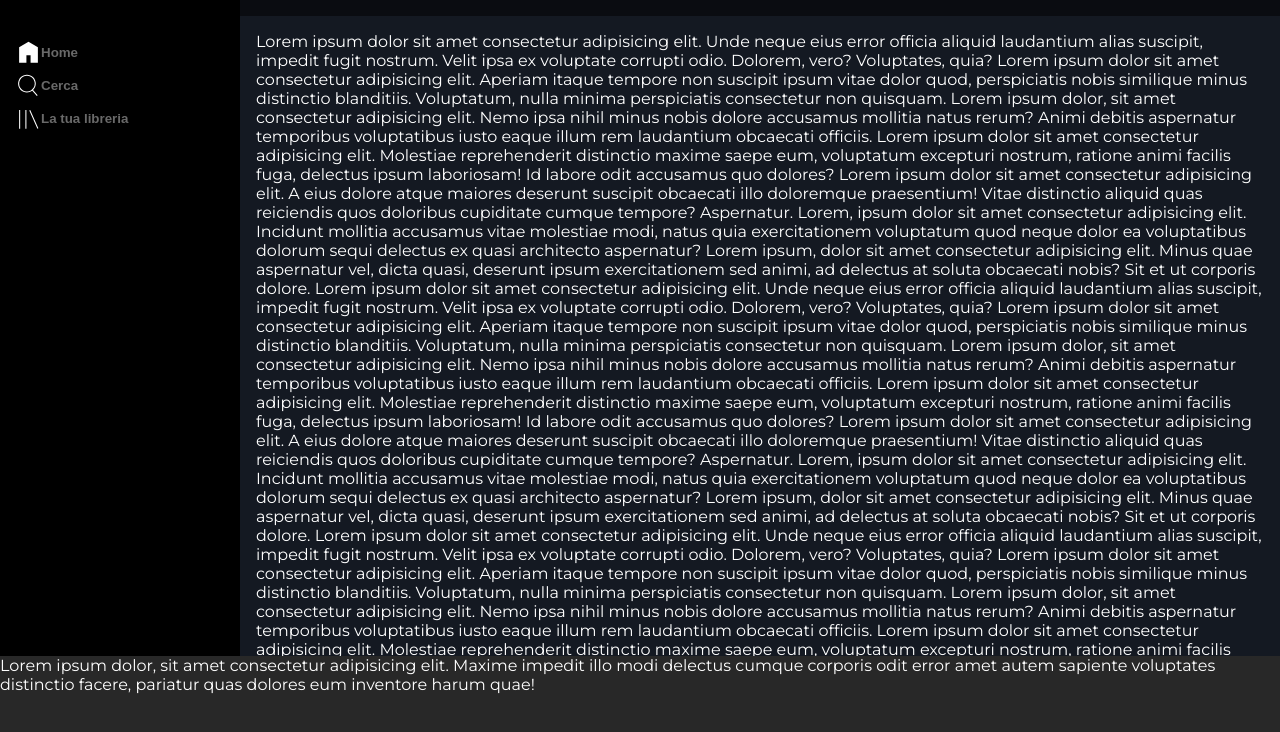
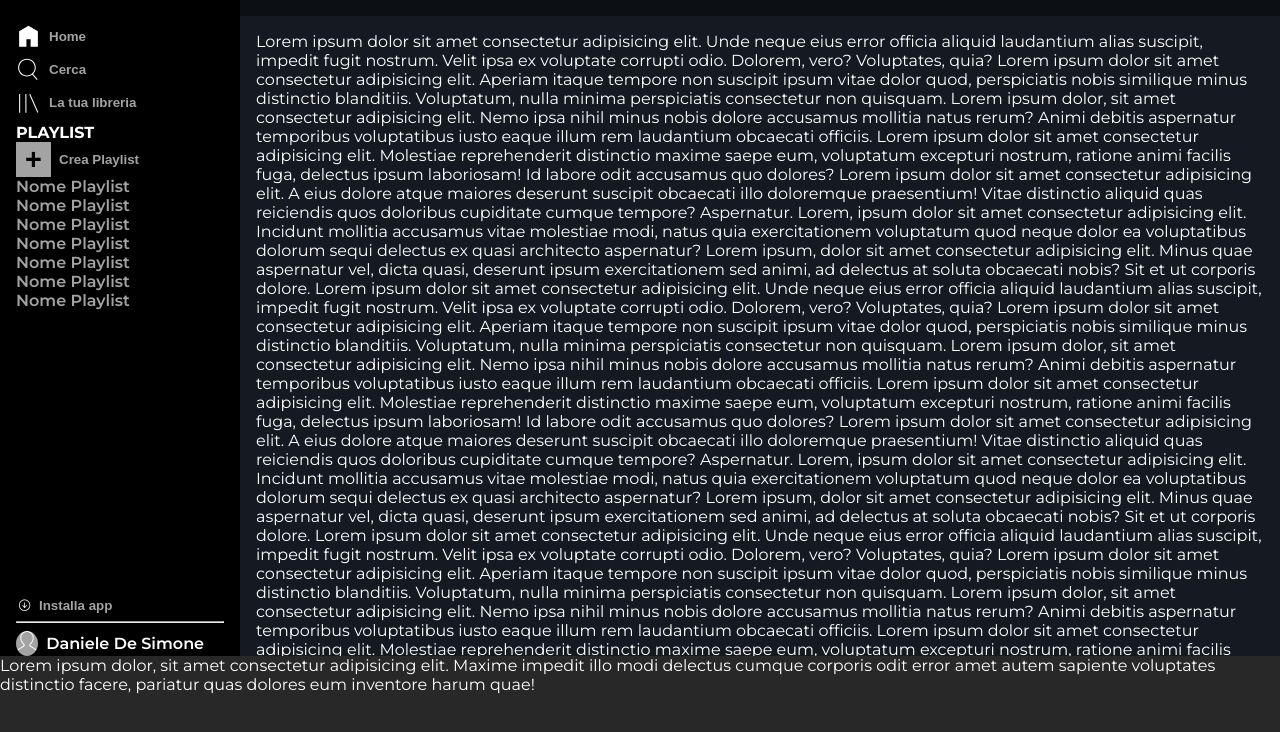
Before and after one commit to Barbarubia/html-css-spotifyweb, a plain HTML site: page index.html in a window 1280 px wide. Shown: the part 64-796 px from the top of the page. Drawn offline with Linux system fonts and the light colour scheme.

Commit message:
messi tutti gli elementi header da aggiustare

```diff
--- a/css/style.css
+++ b/css/style.css
@@ -12,9 +12,9 @@
 
 :root {
     --black: #000000;
-    --semiblack: rgba(0,0,0,.5);
+    --semiblack: rgba(0,0,0,.4);
     --grey: #282828;
-    --lightgrey: #696969;
+    --lightgrey: #a3a3a3;
     --darkblue: #141922;
     --white: #ffffff;
 }
@@ -31,7 +31,7 @@ html {
 
 
 
-/* CONTENITORI DELLE VARIE SEZIONI */
+/* POSIZIONAMENTO E DIMENSIONI DEI CONTENITORI DELLE VARIE SEZIONI */
 
 .banner { /* Banner in alto con collegamento a premium */
     position: absolute;
@@ -39,18 +39,12 @@ html {
     right: 0;
     width: calc(100% - 15rem);
     height: 5rem;
-    background-color: var(--semiblack);
-    display: flex;
-    justify-content: flex-end;
-    align-items: center;
     z-index: 9;
 }
 
 header { /* Header impostato verticalmente a destra */
     width: 15rem;
     height: calc(100vh - 5rem);
-    background-color: var(--black);
-    padding: 1rem;
 }
 
 main { /* Sezione principale della webapp */
@@ -73,6 +67,13 @@ footer { /* Barra dei comandi in basso */
 
 /* BANNER IN ALTO CON COLLEGAMENTO A PREMIUM */
 
+.banner {
+    background-color: var(--semiblack);
+    display: flex;
+    justify-content: flex-end;
+    align-items: center;
+}
+
 .banner button {
     font-size: .7rem;
     font-weight: 600;
@@ -94,23 +95,15 @@ footer { /* Barra dei comandi in basso */
 
 /* HEADER LATERALE */
 
-header .logo {
-    height: 5rem;
+header {
+    background-color: var(--black);
+    padding: 0 1rem;
+    display: flex;
+    flex-flow: column nowrap;
+    justify-content: space-between;
 }
 
-header .logo img {
-    width: 150px;
-}
-
-header .menu-sections ul {
-    list-style: none;
-}
-
-header .menu-sections li {
-    margin: .5rem 0;
-}
-
-header .menu-sections .button-menu-sections {
+header .button-header {
     background: none;
     border: none;
     font-weight: 600;
@@ -121,6 +114,102 @@ header .menu-sections .button-menu-sections {
     cursor: pointer;
 }
 
-header .menu-sections .button-menu-sections img {
+header .button-header span {
+    margin-left: .5rem;
+}
+
+header .button-header img {
     height: 25px;
 }
+
+.header-top {
+    display: flex;
+    flex-flow: column nowrap;
+    justify-content: flex-start;
+}
+
+.header-top .logo {
+    height: 5rem;
+    padding: 1rem 0;
+}
+
+.header-top .logo img {
+    width: 150px;
+}
+
+/* Menu sezioni */
+
+.header-top .menu-sections ul {
+    list-style: none;
+}
+
+.header-top .menu-sections li {
+    margin: .5rem 0;
+}
+
+/* Elenco playlists */
+
+.header-top .playlist h1 {
+    font-size: 1rem;
+    color: var(--white);
+    text-transform: uppercase;
+}
+
+.header-top .playlist .button-plus {
+    height: 35px;
+    width: 35px;
+    font-size: 1.8rem;
+    background-color: var(--lightgrey);
+    color: var(--black);
+    display: flex;
+    justify-content: center;
+    align-items: center;
+}
+
+.header-top .playlist ul {
+    list-style: none;
+}
+
+.header-top .playlist a {
+    font-weight: 600;
+    text-decoration: none;
+    color: var(--lightgrey);
+}
+
+/* NON FUNZIONA!!!! RIVEDERE */
+.header-top .playlist-list {
+    overflow-y: auto;
+}
+
+/* Download app */
+
+.header-bottom .button-download img {
+    height: 15px;
+}
+
+/* Riga orizzontale Header */
+
+.header-bottom hr {
+    margin: .5rem 0;
+    color: var(--lightgrey)
+}
+
+/* Utente */
+
+.header-bottom .user {
+    display: flex;
+    flex-flow: row nowrap;
+    align-items: center;
+}
+
+.header-bottom .user img {
+    height: 25px;
+    background-color: var(--lightgrey);
+    border-radius: 50%;
+}
+
+.header-bottom .user span {
+    font-weight: 600;
+    color: var(--white);
+    margin-left: .5rem;
+}
--- a/index.html
+++ b/index.html
@@ -26,6 +26,9 @@
     <!-- Header laterale -->
     <header>
 
+        <!-- Header: parte alta -->
+        <div class="header-top">
+
             <!-- Logo -->
             <div class="logo">
                 <img src="img/logo.svg" alt="Logo Spotify">
@@ -35,22 +38,63 @@
             <nav class="menu-sections">
                 <ul>
                     <li>
-                    <button class="button-menu-sections">
+                        <button class="button-header">
                             <img src="img/home.svg" alt="Bottone Home">
-                        <span>Home</span></button>
+                            <span>Home</span>
+                        </button>
                     </li>
                     <li>
-                    <button class="button-menu-sections">
+                        <button class="button-header">
                             <img src="img/search.svg" alt="Bottone Cerca">
-                        <span>Cerca</span></button>
+                            <span>Cerca</span>
+                        </button>
                     </li>
                     <li>
-                    <button class="button-menu-sections">
+                        <button class="button-header">
                             <img src="img/libreria.svg" alt="Bottone Libreria">
-                        <span>La tua libreria</span></button>
+                            <span>La tua libreria</span>
+                        </button>
                     </li>
+            </nav>
 
-        </nav>
+            <!-- Elenco Playlist -->
+            <div class="playlist">
+                <h1>Playlist</h1>
+                <button class="button-header">
+                    <div class="button-plus">+</div>
+                    <span>Crea Playlist</span>
+                </button>
+                <div class="playlist-list">
+                    <ul>
+                        <li><a href="#!">Nome Playlist</a></li>
+                        <li><a href="#!">Nome Playlist</a></li>
+                        <li><a href="#!">Nome Playlist</a></li>
+                        <li><a href="#!">Nome Playlist</a></li>
+                        <li><a href="#!">Nome Playlist</a></li>
+                        <li><a href="#!">Nome Playlist</a></li>
+                        <li><a href="#!">Nome Playlist</a></li>
+                    </ul>
+                </div>
+            </div>
+        </div>
+
+        <!-- Header: parte bassa -->
+        <div class="header-bottom">
+
+            <!-- Bottone download app -->
+            <button class="button-header button-download">
+                <img src="img/download.svg" alt="Bottone Download">
+                <span>Installa app</span>
+            </button>
+            <hr>
+
+            <!-- Utente -->
+            <div class="user">
+                <img src="img/profile.svg" alt="Foto Profilo">
+                <span>Daniele De Simone</span>
+            </div>
+        </div>
+
     </header>
 
     <!-- Sezione principale della web app -->
```
Lines whose indentation alone changed are shown as unchanged.
